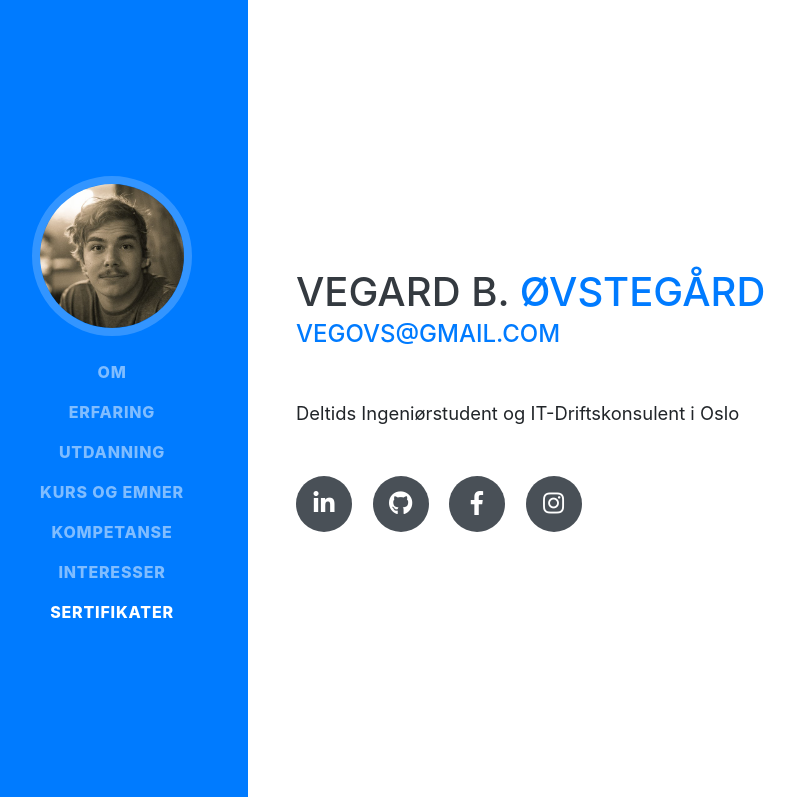
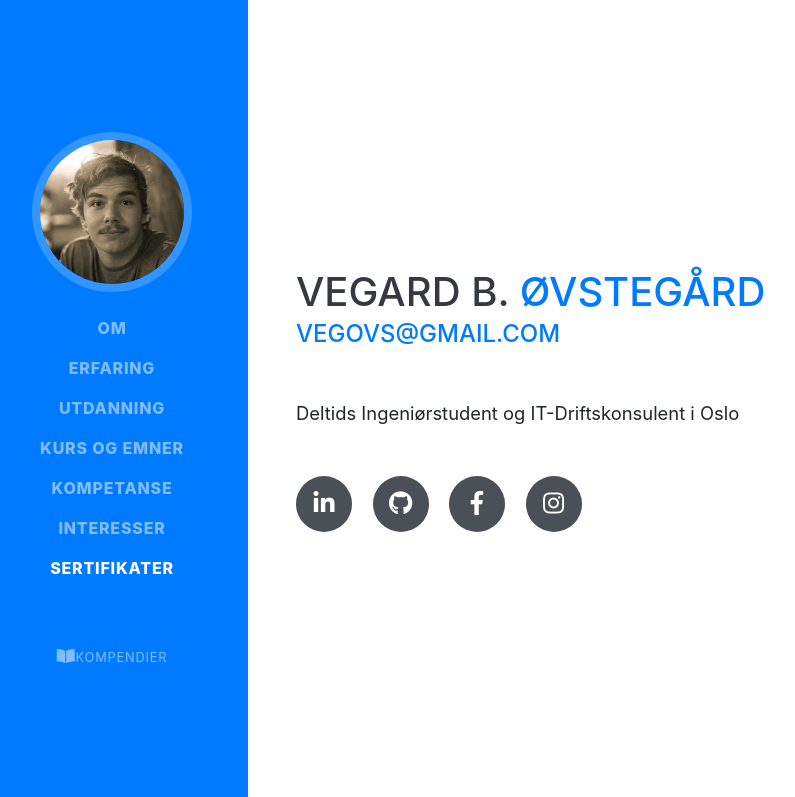
Before and after one commit to vegovs/resume-website, a website with bundled scripts: page index.html in a window 1280 px wide. Shown: the top 797 px of the page, without its empty margins (24-819 px from the left). Built offline with nearby package versions, Linux system fonts and the light colour scheme; a web font is replaced by a local one.

Commit message:
:wrench: Added link to compendium website

```diff
--- a/index.html
+++ b/index.html
@@ -57,8 +57,12 @@
             <li class="nav-item">
                 <a class="nav-link js-scroll-trigger" href="#interests">Interesser</a>
             </li>
+            <li class="nav-item mb-5">
+                <a class="nav-link js-scroll-trigger" href="#awards">Sertifikater</a>
+            </li>
             <li class="nav-item">
-                <a class="nav-link js-scroll-trigger" href="#awards">Sertifikater</a>
+                <a class="nav-link js-scroll-trigger" href="https://vegovs.github.io/compendium-website/"><i class="fas fa-book-open"></i><small>Kompendier</small></a>
+
             </li>
         </ul>
     </div>
```
